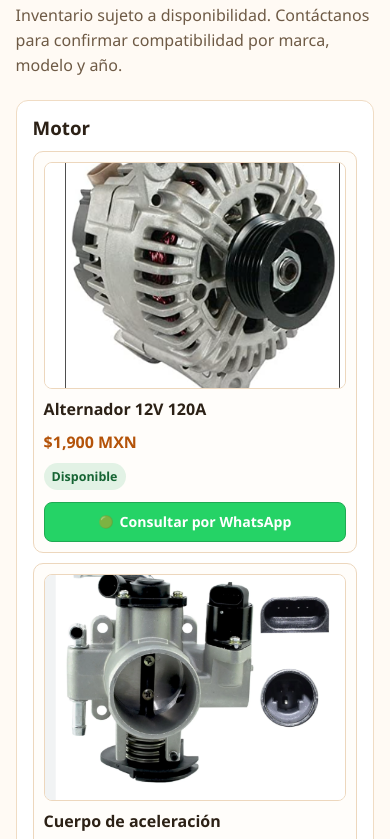
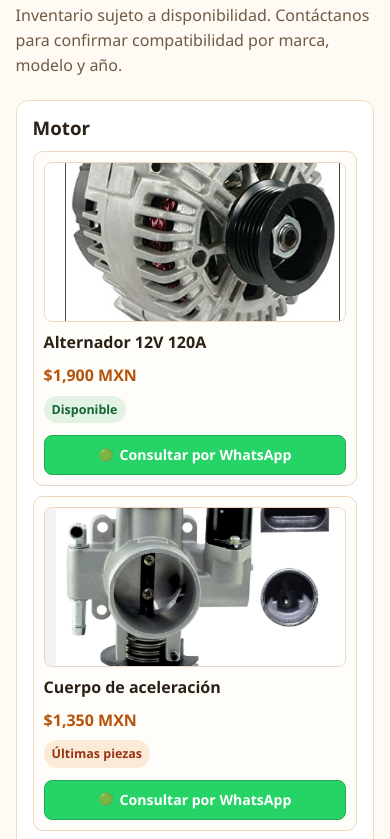
Before and after one commit to kgarcia2213/WebRastro, a plain HTML site: page index.html in a window 390 px wide. Shown: the part 1805-2644 px from the top of the page. Drawn offline with Linux system fonts and the light colour scheme.

Commit message:
Add files via upload

```diff
--- a/styles.css
+++ b/styles.css
@@ -256,8 +256,7 @@ h2 {
 
 .autopart-list img {
   width: 100%;
-  height: auto;
-  aspect-ratio: 4 / 3;
+  height: 180px;
   object-fit: cover;
   object-position: center;
   border-radius: 8px;
@@ -569,6 +568,10 @@ h2 {
     grid-template-columns: 1fr;
   }
 
+  .autopart-list img {
+    height: 160px;
+  }
+
   .whatsapp-widget {
     right: 12px;
     bottom: 12px;
```
